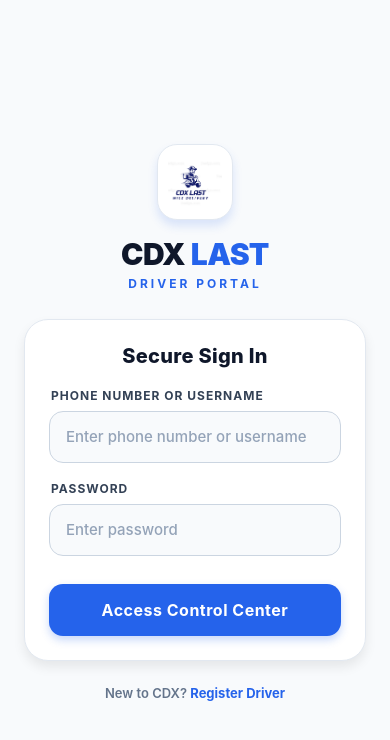
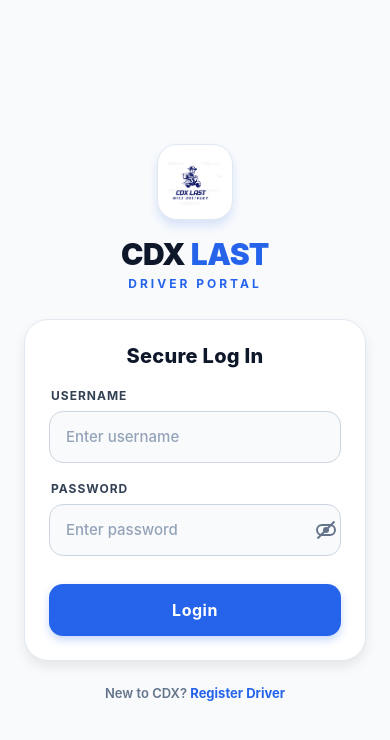
Before and after one commit to rohit-coder-desk/driver-app, a React Native app: screen / in a window 390 px wide. Shown: the top 740 px of the page. Built offline with nearby package versions, Linux system fonts and the light colour scheme.

Commit message:
update login and register screen

```diff
--- a/src/screens/auth/LoginScreen.tsx
+++ b/src/screens/auth/LoginScreen.tsx
@@ -16,9 +16,21 @@
 import { ROUTES } from '../../constants/routes';
 import { Loader } from '../../components/common/Loader';
 
+// Custom Graphical Eye Icon Component with Slash toggle
+const EyeIcon = ({ visible }: { visible: boolean }) => {
+  return (
+    <View style={styles.eyeIconContainer}>
+      <View style={styles.eyeOuter} />
+      <View style={styles.eyeInner} />
+      {!visible && <View style={styles.eyeSlash} />}
+    </View>
+  );
+};
+
 export const LoginScreen = () => {
   const [username, setUsername] = useState('');
   const [password, setPassword] = useState('');
+  const [securePassword, setSecurePassword] = useState(true);
   const [error, setError] = useState<string | null>(null);
   const [loading, setLoading] = useState(false);
 
@@ -72,7 +84,7 @@
 
         {/* Form Card */}
         <View style={styles.card}>
-          <Text style={styles.cardHeader}>Secure Sign In</Text>
+          <Text style={styles.cardHeader}>Secure Log In</Text>
 
           {error ? (
             <View style={styles.errorContainer}>
@@ -82,10 +94,10 @@
 
           {/* Username / Phone Field */}
           <View style={styles.inputGroup}>
-            <Text style={styles.label}>Phone Number or Username</Text>
+            <Text style={styles.label}>Username</Text>
             <TextInput
               style={styles.input}
-              placeholder="Enter phone number or username"
+              placeholder="Enter username"
               placeholderTextColor="#94a3b8"
               value={username}
               onChangeText={setUsername}
@@ -97,21 +109,26 @@
           {/* Password Field */}
           <View style={styles.inputGroup}>
             <Text style={styles.label}>Password</Text>
+            <View style={styles.passwordContainer}>
               <TextInput
-              style={styles.input}
+                style={styles.passwordInput}
                 placeholder="Enter password"
                 placeholderTextColor="#94a3b8"
-              secureTextEntry
+                secureTextEntry={securePassword}
                 value={password}
                 onChangeText={setPassword}
                 autoCapitalize="none"
                 autoCorrect={false}
               />
+              <TouchableOpacity onPress={() => setSecurePassword(!securePassword)} style={styles.eyeButton}>
+                <EyeIcon visible={!securePassword} />
+              </TouchableOpacity>
+            </View>
           </View>
 
           {/* Sign In Button */}
           <TouchableOpacity style={styles.button} onPress={handleLogin} activeOpacity={0.8}>
-            <Text style={styles.buttonText}>Access Control Center</Text>
+            <Text style={styles.buttonText}>Login</Text>
           </TouchableOpacity>
         </View>
 
@@ -237,6 +254,58 @@
     fontSize: 15,
     fontWeight: '500',
   },
+  passwordContainer: {
+    flexDirection: 'row',
+    alignItems: 'center',
+    backgroundColor: '#f8fafc',
+    borderWidth: 1,
+    borderColor: '#cbd5e1',
+    borderRadius: 14,
+    height: 52,
+    paddingHorizontal: 16,
+  },
+  passwordInput: {
+    flex: 1,
+    color: '#0f172a',
+    fontSize: 15,
+    fontWeight: '500',
+    height: '100%',
+    padding: 0,
+  },
+  eyeButton: {
+    padding: 8,
+    justifyContent: 'center',
+    alignItems: 'center',
+  },
+  eyeIconContainer: {
+    width: 24,
+    height: 24,
+    justifyContent: 'center',
+    alignItems: 'center',
+    position: 'relative',
+  },
+  eyeOuter: {
+    width: 20,
+    height: 12,
+    borderRadius: 6,
+    borderWidth: 2,
+    borderColor: '#64748b',
+    backgroundColor: 'transparent',
+  },
+  eyeInner: {
+    width: 6,
+    height: 6,
+    borderRadius: 3,
+    backgroundColor: '#64748b',
+    position: 'absolute',
+  },
+  eyeSlash: {
+    width: 24,
+    height: 2,
+    backgroundColor: '#64748b',
+    position: 'absolute',
+    transform: [{ rotate: '-45deg' }],
+  },
   button: {
     backgroundColor: '#2563eb',
     borderRadius: 14,
--- a/src/screens/auth/RegisterScreen.tsx
+++ b/src/screens/auth/RegisterScreen.tsx
@@ -260,7 +260,7 @@
             activeOpacity={0.8}
             disabled={loading}
           >
-            <Text style={styles.buttonText}>Submit Registration</Text>
+            <Text style={styles.buttonText}>Register</Text>
           </TouchableOpacity>
         </View>
 
```
Lines whose indentation alone changed are shown as unchanged.
